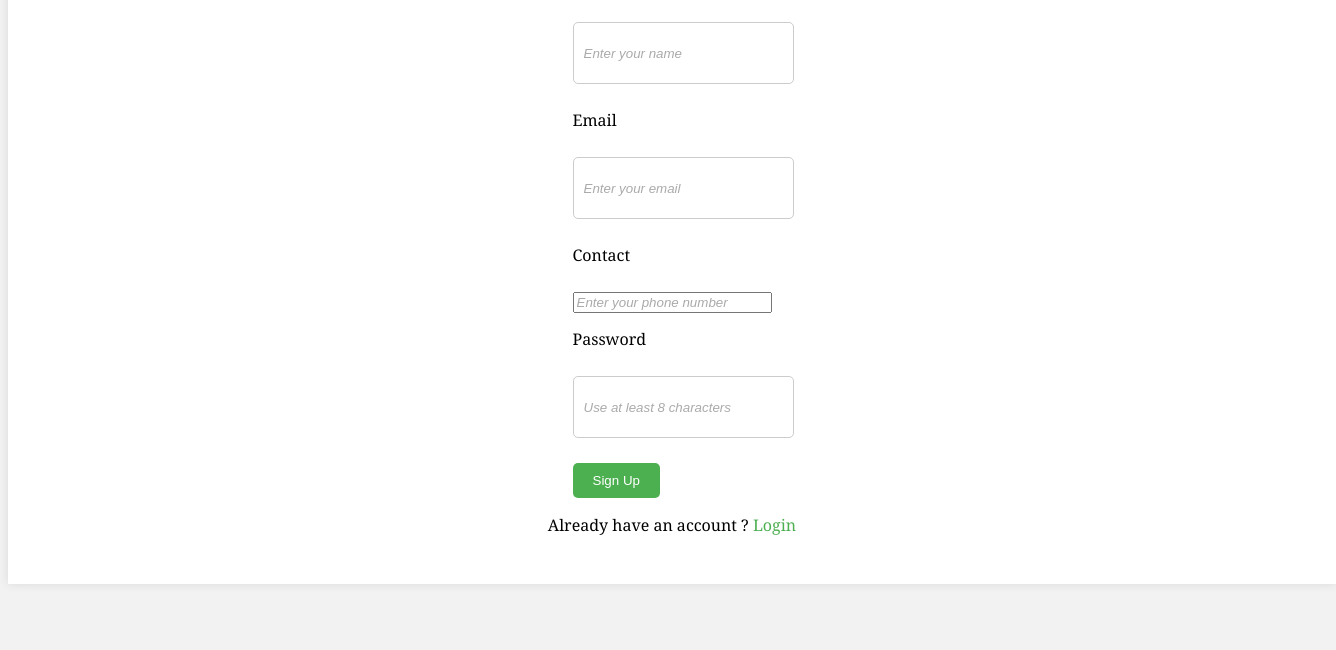
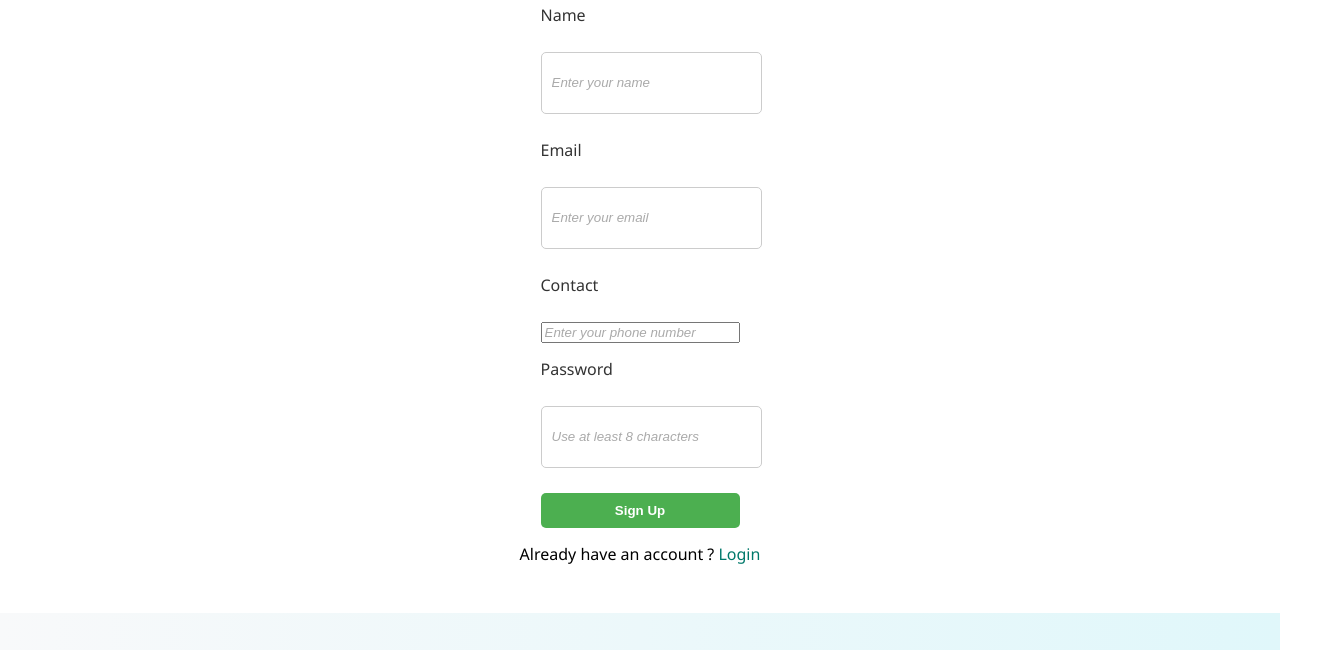
Before and after one commit to suhani866/pro, a plain HTML site: page signup.html in a window 1280 px wide. Shown: the part 150-800 px from the top of the page, 1336 px wide, since content can reach past the window. Drawn offline with Linux system fonts and the light colour scheme.

Commit message:
Update signup.css

```diff
--- a/signup.css
+++ b/signup.css
@@ -1,6 +1,12 @@
 body {
-    background-color: #f2f2f2;
-    font-family: Georgia, 'Times New Roman', Times, serif;
+    font-family: 'Segoe UI', sans-serif;
+  background: linear-gradient(to right, #f8f9fa, #e0f7fa);
+  margin: 0;
+  padding: 0;
+  display: flex;
+  justify-content: center;
+  align-items: center;
+  height: 100vh;
 }
 
 .login-container {
@@ -13,13 +19,14 @@ body {
     background: #fff;
     border: 1px solid #ddd;
     border: 10px;
-    box-shadow: 0 0 10px rgba(0, 0, 0, 0.1);
+    box-shadow: 0 8 20px rgba(0, 0, 0, 0.1);
+    transition:all 0.3s ease;
 }
 
 h1 {
     text-align: center;
     margin-bottom: 20px;
-
+    color: #00796b;
   font-size: clamp(1.5rem, 2.5vw, 3rem);
 }
 
@@ -33,6 +40,8 @@ h1 {
 label {
     display: block;
     margin-bottom: 10px;
+    color: #333;
+  font-weight: 500;
 }
 
 input[type="text"],
@@ -45,6 +54,7 @@ input[type="password"] {
     padding: 10px;
     border: 1px solid #ccc;
     border-radius: 5px;
+     transition: border 0.3s ease;
 }
 input::placeholder {
   color: #aaa;
@@ -53,7 +63,7 @@ input::placeholder {
 
 input:focus,
 input:hover {
-  border-color: #66afe9;
+  border-color: #00796b;
   box-shadow: 0 0 5px rgba(102, 175, 233, 0.5);
   outline: none;
 }
@@ -68,17 +78,37 @@ button[type="submit"] {
 }
 input,
 button {
+
   transition: all 0.3s ease;
 }
-
+button {
+  width: 100%;
+  padding: 10px;
+  background-color: #00796b;
+  color: white;
+  border: none;
+  border-radius: 5px;
+  font-weight: bold;
+  cursor: pointer;
+  transition: background-color 0.3s ease;
+}
 
  button[type="submit"]:hover {
         background-color: #4CAF50;
     }
+button:hover {
+  background-color: #004d40;
+}
+
+p {
+  text-align: center;
+  margin-top: 15px;
+}
 
 a {
     text-decoration: none;
-    color: #4CAF50;
+    text-align:center;
+    color: #00796b;
 }
 
 a:hover {
@@ -86,6 +116,7 @@ a:hover {
     }
 @media (max-width: 600px) {
   .login-container {
+      width: 90%;
     padding: 1rem;
   }
 
```
